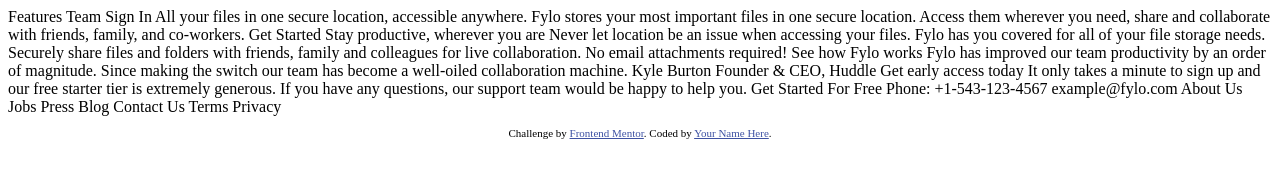
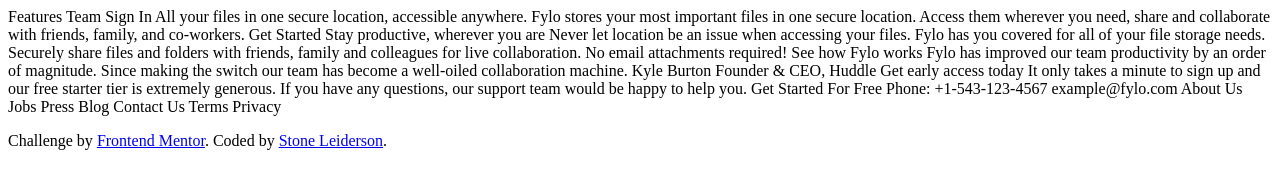
Before and after one commit to stone-leiderson/fylo-landing-page-with-two-column-layout-master, a plain HTML site: page index.html in a window 1280 px wide. Drawn offline with Linux system fonts and the light colour scheme.

Commit message:
New index

```diff
--- a/index.html
+++ b/index.html
@@ -9,10 +9,7 @@
   <title>Frontend Mentor | Fylo landing page with two column layout</title>
 
   <!-- Feel free to remove these styles or customise in your own stylesheet 👍 -->
-  <style>
-    .attribution { font-size: 11px; text-align: center; }
-    .attribution a { color: hsl(228, 45%, 44%); }
-  </style>
+
 </head>
 <body>
 
@@ -66,7 +63,7 @@
   <footer>
     <p class="attribution">
       Challenge by <a href="https://www.frontendmentor.io?ref=challenge" target="_blank">Frontend Mentor</a>.
-      Coded by <a href="#">Your Name Here</a>.
+      Coded by <a href="#">Stone Leiderson</a>.
     </p>
   </footer>
 </body>
```
